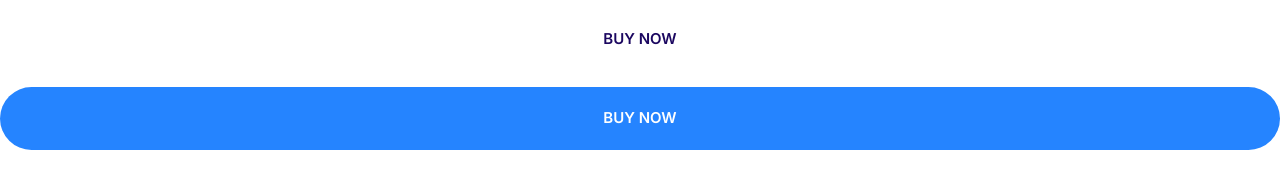
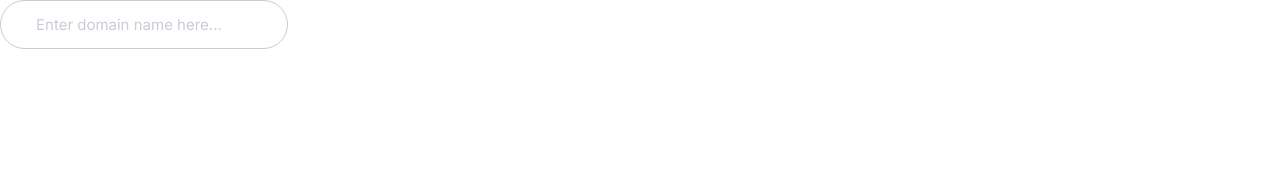
Before and after one commit to SolomonM23/Moshify, a plain HTML site: page index.html in a window 1280 px wide. Drawn offline with Linux system fonts and the light colour scheme.

Commit message:
Defined the input fields.

```diff
--- a/CSS/styles.css
+++ b/CSS/styles.css
@@ -247,3 +247,23 @@
         font-size: 1.5rem;
     }
 }
+
+/* Inputs */
+.input {
+    border-radius: 30px;
+    border: 1px solid #ccc;
+    color: var(--color-headings);
+    font-size: 2rem;
+    outline: 0;
+    padding: 1.5rem 3.5rem;
+}
+
+::placeholder {
+    color: #cdcbd7;
+}
+
+@media screen and (min-width: 1024px) {
+    .input {
+        font-size: 1.5rem;
+    }
+}
--- a/index.html
+++ b/index.html
@@ -15,7 +15,6 @@
     <link rel="stylesheet" href="CSS/styles.css" />
   </head>
   <body>
-    <button class="btn btn--outline btn--block">Buy Now</button>
-    <a href="#" class="btn btn--primary btn--block">Buy Now</a>
+    <input type="text" class="input" placeholder="Enter domain name here..." />
   </body>
 </html>
```
Also changed, not shown: Components/inputs.html (added, +1 -0 lines).
